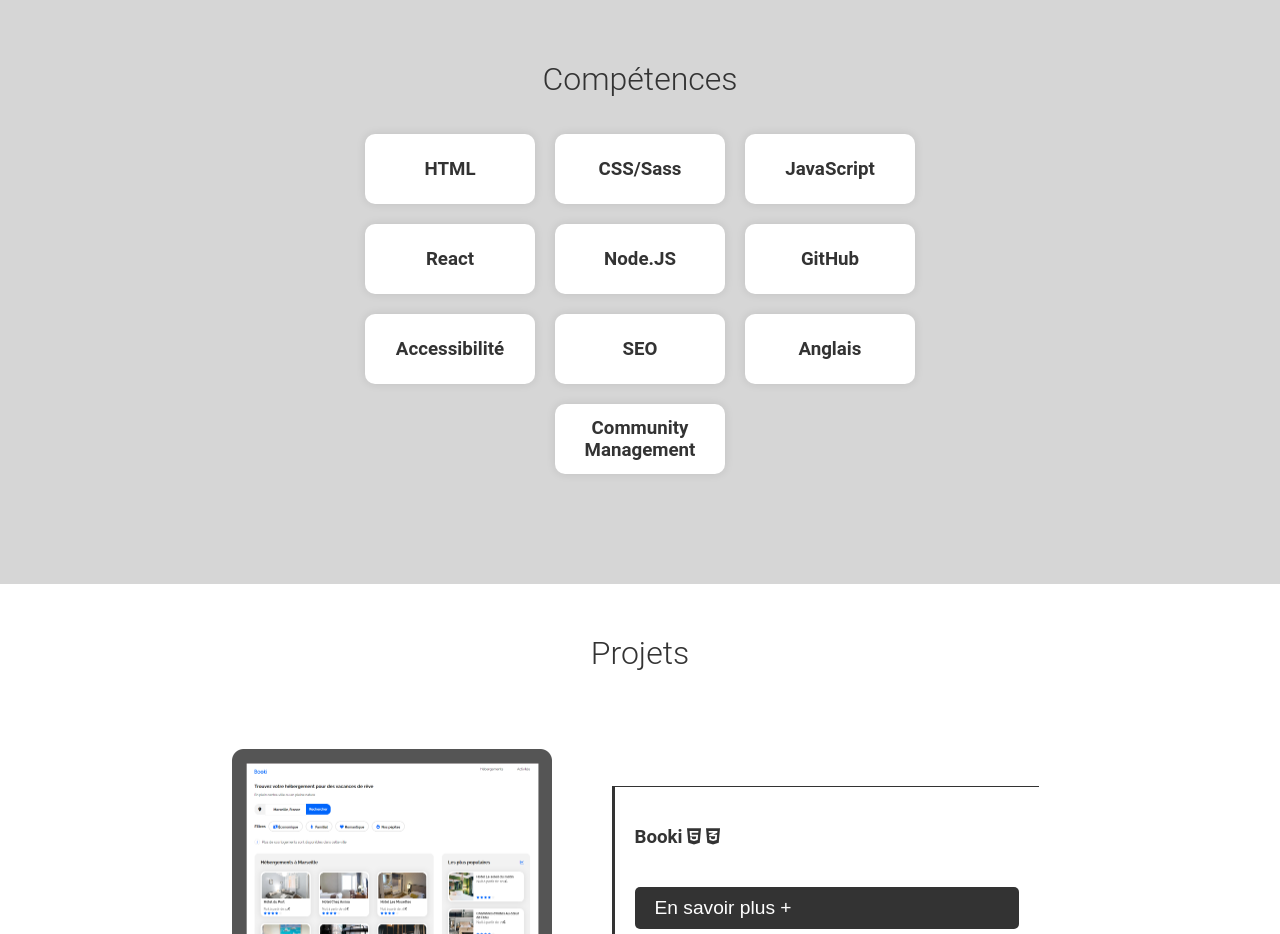
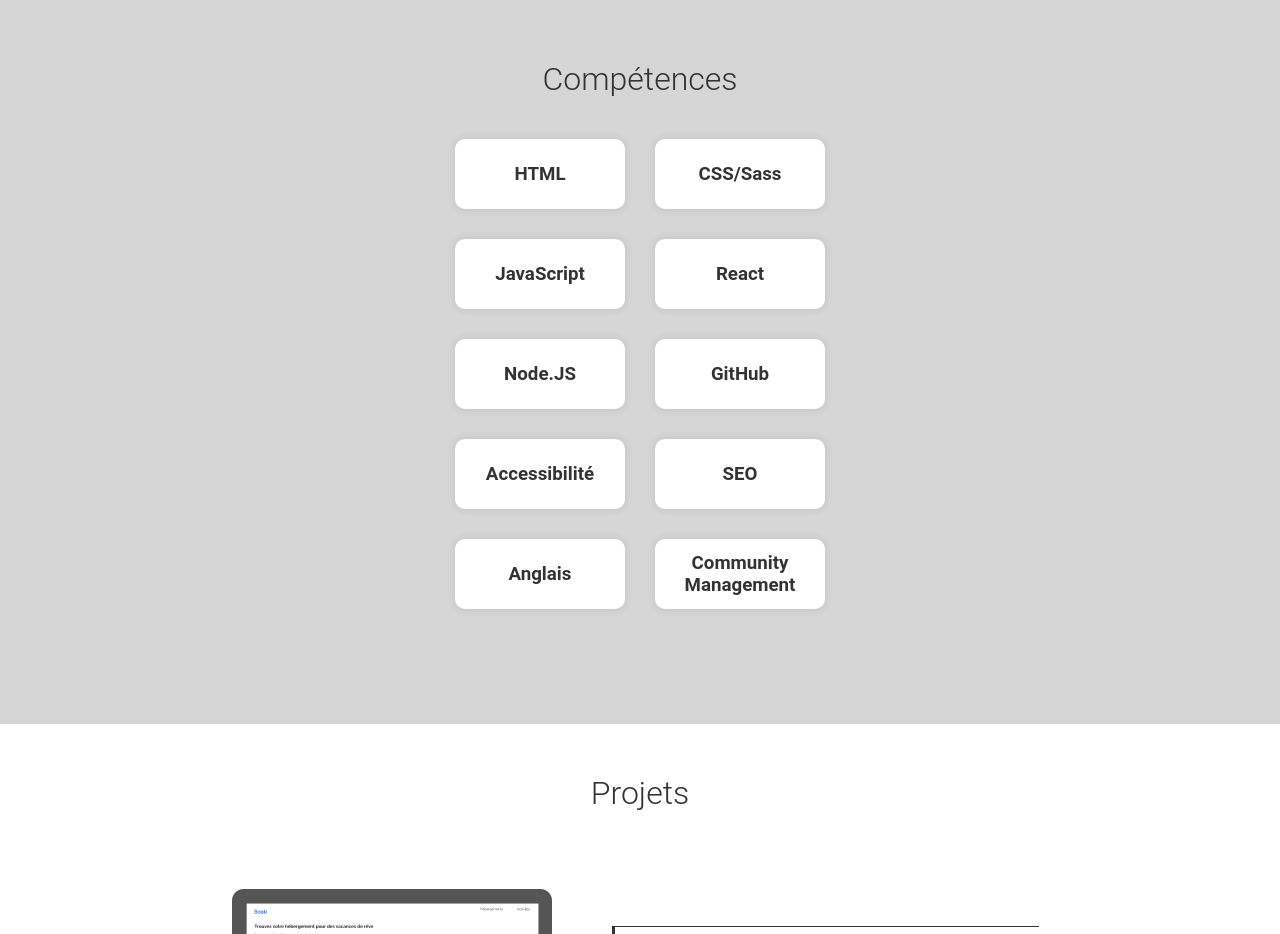
Before and after one commit to Kylauraine/portfoliov02, a React (Create React App) app in the folder portfolio/: page / in a window 1280 px wide. Shown: the part 1460-2394 px from the top of the page. Built offline with nearby package versions, Linux system fonts and the light colour scheme.

Commit message:
Compétences OK

```diff
--- a/portfolio/src/Components/Skills/Skills.scss
+++ b/portfolio/src/Components/Skills/Skills.scss
@@ -34,7 +34,7 @@
     align-items: center;
     justify-content: center;
     text-align: center;
-    margin: 10px;
+    margin: 15px;
     padding: 10px;
     border-radius: 10px;
     box-shadow: 0 0 10px rgba(0, 0, 0, 0.1);
```
